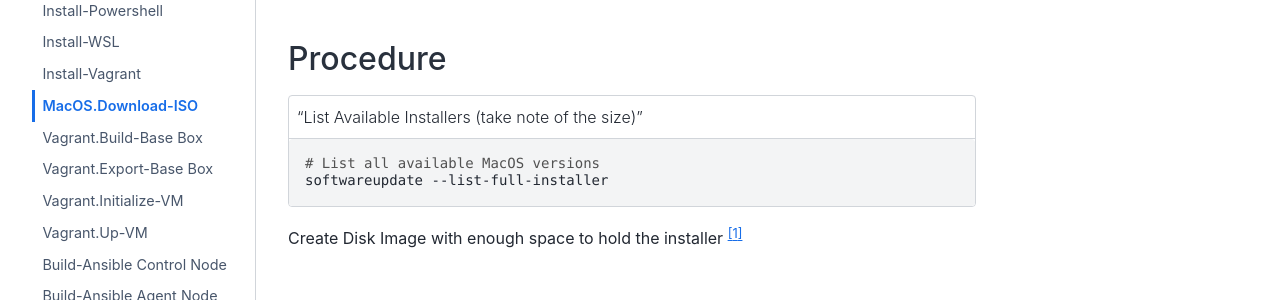
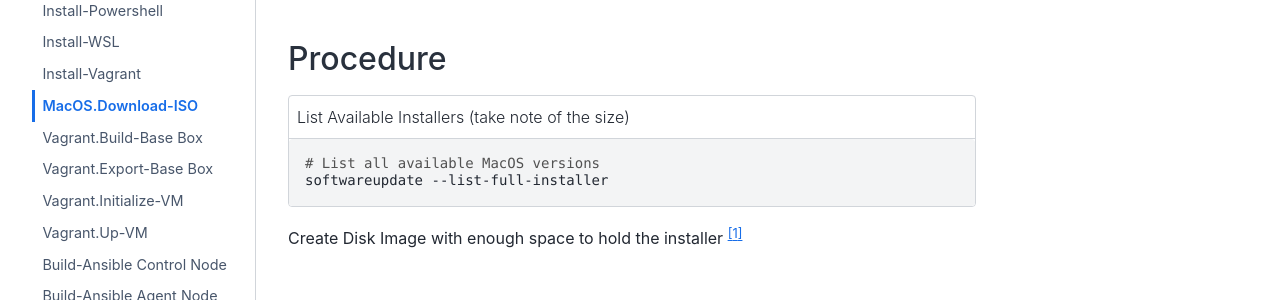
Before and after one commit to Liimurr/notes, a Sphinx documentation site: the page built from doc/MacOS.Download-ISO.rst, in a window 1280 px wide and 1021 px high. Shown: the part 245-545 px from the top of the window. Built offline with Sphinx 7.4.7 and the Sphinx Book theme 1.1.4, drawn with Linux system fonts in a browser that asks for light colours.

Commit message:
remove quotes from caption

```diff
--- a/doc/MacOS.Download-ISO.rst
+++ b/doc/MacOS.Download-ISO.rst
@@ -7,7 +7,7 @@ Requires MacOS Operating System
 Procedure
 ---------
 .. code-block:: shell
-   :caption: "List Available Installers (take note of the size)"
+   :caption: List Available Installers (take note of the size)
 
    # List all available MacOS versions
    softwareupdate --list-full-installer
```
